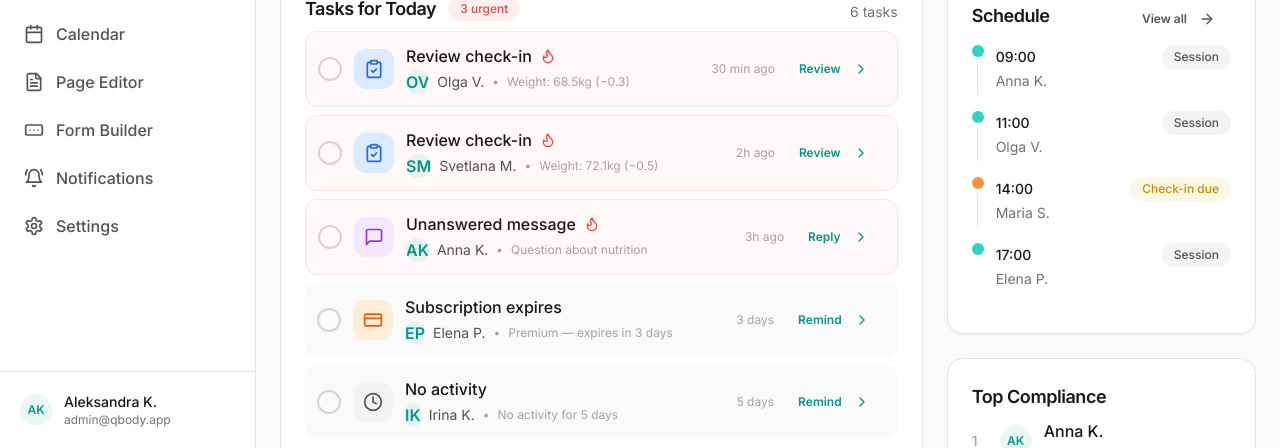
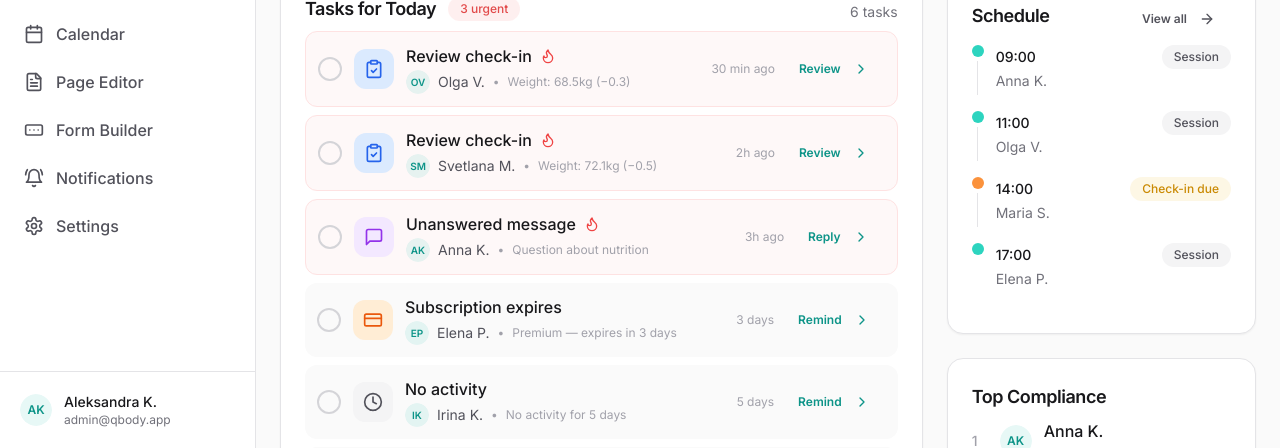
Before and after one commit to qbodyonline-dev/qbody, a Next.js app: page /dashboard in a window 1280 px wide. Shown: the part 352-800 px from the top of the page. Built offline with nearby package versions, Linux system fonts and the light colour scheme.

Commit message:
fix: add xs size to Avatar component

```diff
--- a/src/components/ui/avatar.tsx
+++ b/src/components/ui/avatar.tsx
@@ -7,10 +7,11 @@ interface AvatarProps extends React.HTMLAttributes<HTMLDivElement> {
   src?: string
   alt?: string
   fallback?: string
-  size?: 'sm' | 'md' | 'lg'
+  size?: 'xs' | 'sm' | 'md' | 'lg'
 }
 
 const sizeClasses = {
+  xs: 'w-6 h-6 text-[10px]',
   sm: 'w-8 h-8 text-xs',
   md: 'w-10 h-10 text-sm',
   lg: 'w-12 h-12 text-base',
```
